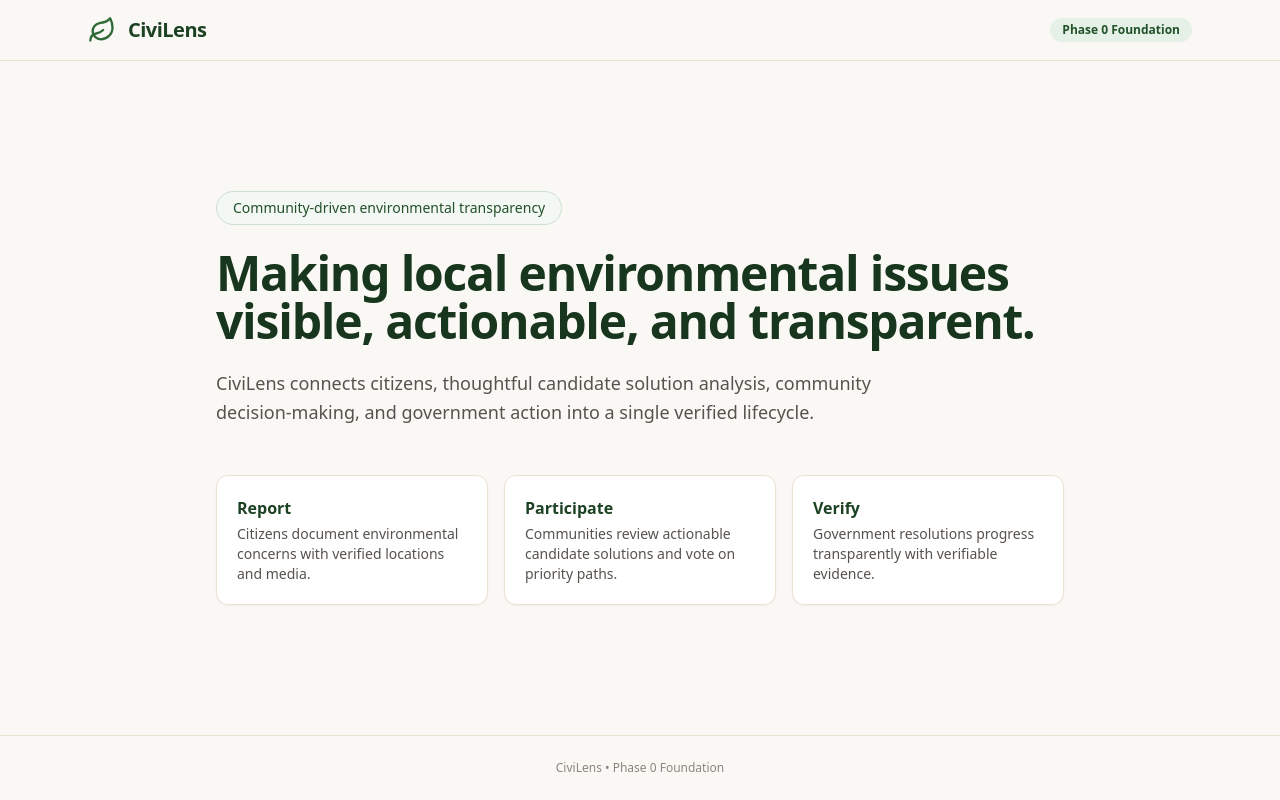
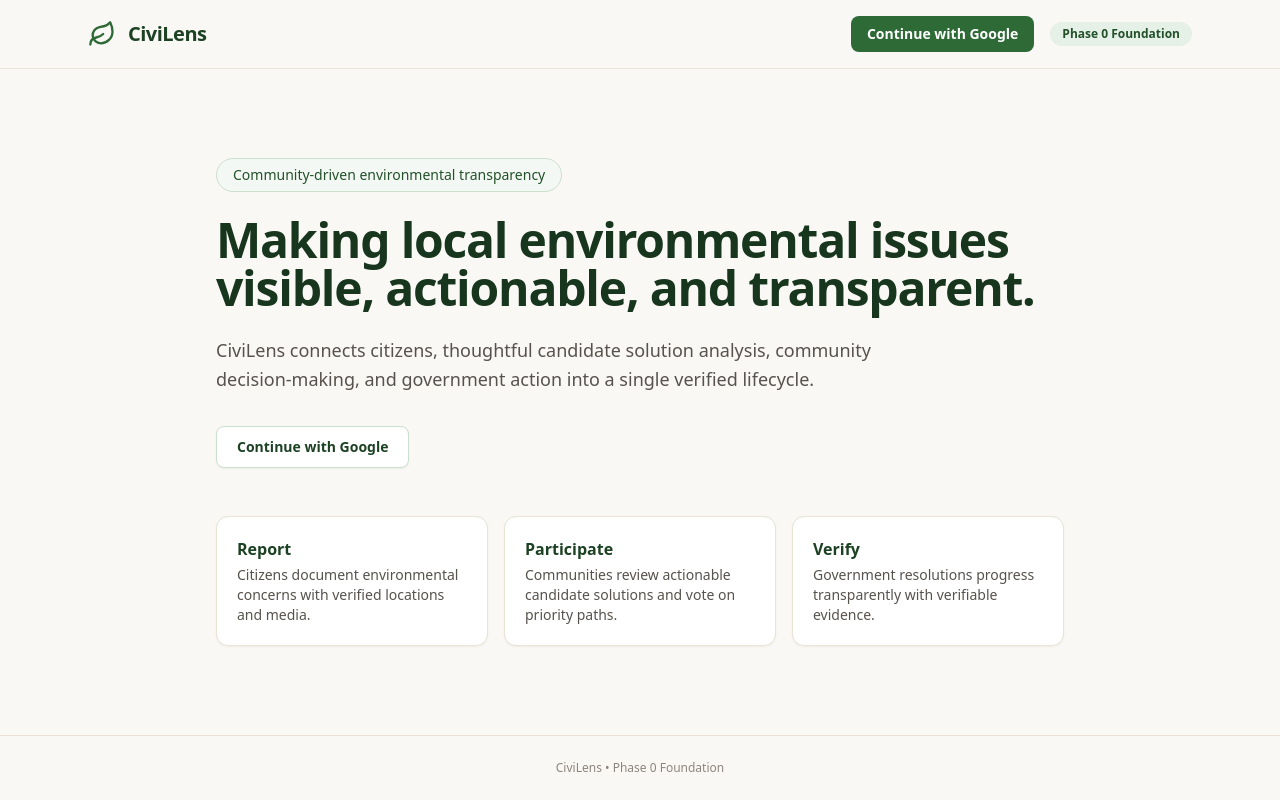
Before and after one commit to YuZann81/civilens-web, a Next.js app: page / in a window 1280 px wide. Built offline with nearby package versions, Linux system fonts and the light colour scheme; no server answers.

Commit message:
feat(auth): add google oauth initiation link

```diff
--- a/src/app/page.tsx
+++ b/src/app/page.tsx
@@ -1,4 +1,8 @@
+import { getGoogleOAuthUrl } from "@/lib/api/client";
+
 export default function HomePage() {
+  const googleAuthUrl = getGoogleOAuthUrl();
+
   return (
     <div className="flex min-h-screen flex-col bg-[#faf8f5] text-[#2c2926]">
       {/* Header / Brand */}
@@ -22,9 +26,17 @@ export default function HomePage() {
               CiviLens
             </span>
           </div>
-          <span className="rounded-full bg-[#e5f0e6] px-3 py-1 text-xs font-semibold text-[#22512a]">
-            Phase 0 Foundation
-          </span>
+          <div className="flex items-center gap-4">
+            <a
+              href={googleAuthUrl}
+              className="inline-flex items-center gap-2 rounded-lg bg-[#2d6a36] px-4 py-2 text-sm font-semibold text-white transition hover:bg-[#22512a] focus-visible:outline-2 focus-visible:outline-offset-2 focus-visible:outline-[#2d6a36]"
+            >
+              Continue with Google
+            </a>
+            <span className="rounded-full bg-[#e5f0e6] px-3 py-1 text-xs font-semibold text-[#22512a]">
+              Phase 0 Foundation
+            </span>
+          </div>
         </div>
       </header>
 
@@ -43,6 +55,15 @@ export default function HomePage() {
             CiviLens connects citizens, thoughtful candidate solution analysis, community
             decision-making, and government action into a single verified lifecycle.
           </p>
+
+          <div className="pt-2">
+            <a
+              href={googleAuthUrl}
+              className="inline-flex items-center gap-2 rounded-lg border border-[#cbe0ce] bg-white px-5 py-2.5 text-sm font-semibold text-[#1c4123] shadow-xs transition hover:bg-[#f4f8f4] focus-visible:outline-2 focus-visible:outline-offset-2 focus-visible:outline-[#2d6a36]"
+            >
+              <span>Continue with Google</span>
+            </a>
+          </div>
 
           <div className="grid gap-4 pt-6 sm:grid-cols-3">
             <div className="rounded-xl border border-[#eae2d3] bg-[#ffffff] p-5 shadow-xs">
--- a/src/lib/api/client.ts
+++ b/src/lib/api/client.ts
@@ -11,6 +11,10 @@ export function getApiBaseUrl(): string {
 export function getApiRootUrl(): string {
   const baseUrl = getApiBaseUrl();
   return baseUrl.replace(/\/api\/cv\/v1\/?$/, "").replace(/\/cv\/v1\/?$/, "");
+}
+
+export function getGoogleOAuthUrl(): string {
+  return `${getApiBaseUrl()}/auth/google/redirect`;
 }
 
 export interface RequestOptions extends Omit<RequestInit, "headers"> {
```
Also changed, not shown: 2 other files (tests, documents, lock files or other folders).
